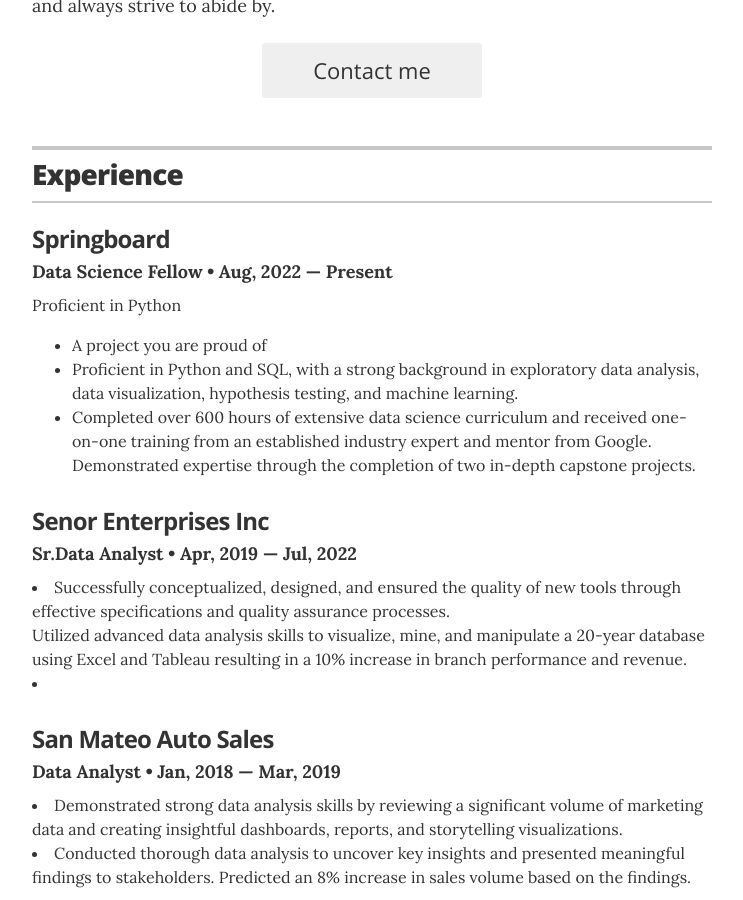
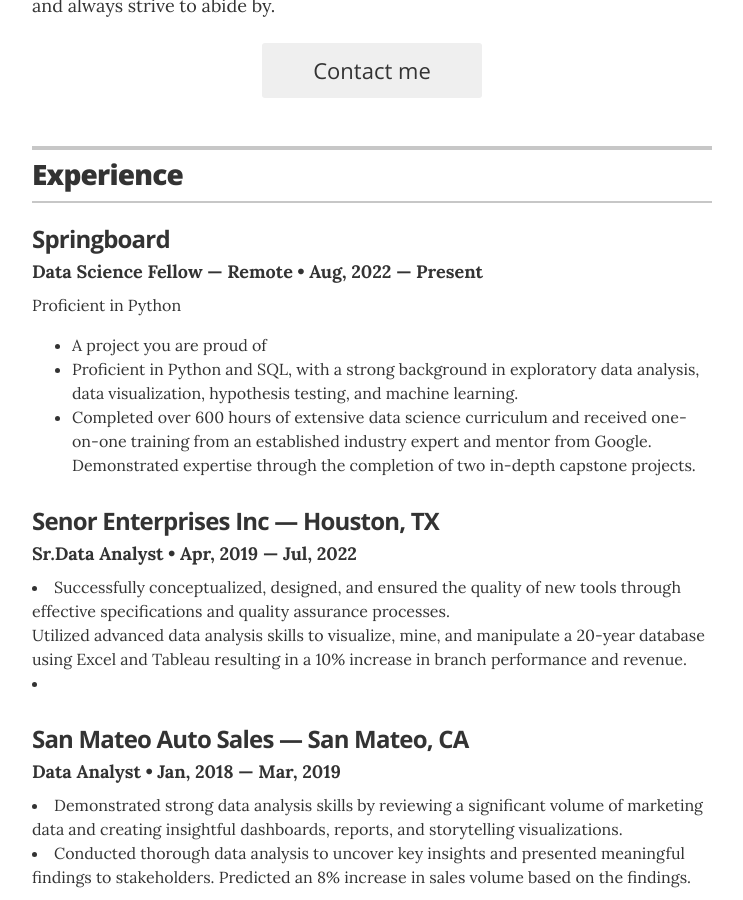
Before and after one commit to ttariqaziz/ttariqaziz.github.io, a Jekyll site: the page built from index.html, in a window 1280 px wide and 900 px high, scrolled down 550 px. Shown: the whole window, without its empty margins (268-1011 px from the left). Built offline with Jekyll 4.4.1, drawn with Linux system fonts in a browser that asks for light colours.

Commit message:
Update experience.yml

```diff
--- a/_data/experience.yml
+++ b/_data/experience.yml
@@ -1,19 +1,19 @@
 # Jobs
 # Data Science Fellow
 - company: Springboard
-  position: Data Science Fellow
+  position: Data Science Fellow &mdash; Remote
   duration: Aug, 2022 &mdash; Present
   summary: Proficient in Python	<ul class="resume-item-list"><li>A project you are proud of</li><li>Proficient in Python and SQL, with a strong background in exploratory data analysis, data visualization, hypothesis testing, and machine learning.</li><li>Completed over 600 hours of extensive data science curriculum and received one-on-one training from an established industry expert and mentor from Google. Demonstrated expertise through the completion of two in-depth capstone projects.</li></ul>
 
 # Sr.Data Analyst
-- company: Senor Enterprises Inc
+- company: Senor Enterprises Inc &mdash; Houston, TX
   position: Sr.Data Analyst
   duration:  Apr, 2019 &mdash; Jul, 2022
   summary: <li>Successfully conceptualized, designed, and ensured the quality of new tools through effective specifications and quality assurance processes.</li>Utilized advanced data analysis skills to visualize, mine, and manipulate a 20-year database using Excel and Tableau resulting in a 10% increase in branch performance and revenue.<li></li>
 
 
 # Data Analyst
-- company: San Mateo Auto Sales
+- company: San Mateo Auto Sales &mdash; San Mateo, CA
   position: Data Analyst
   duration:   Jan, 2018  &mdash; Mar, 2019
   summary: <li>Demonstrated strong data analysis skills by reviewing a significant volume of marketing data and creating insightful dashboards, reports, and storytelling visualizations.</li><li>Conducted thorough data analysis to uncover key insights and presented meaningful findings to stakeholders. Predicted an 8% increase in sales volume based on the findings.</li>
```
